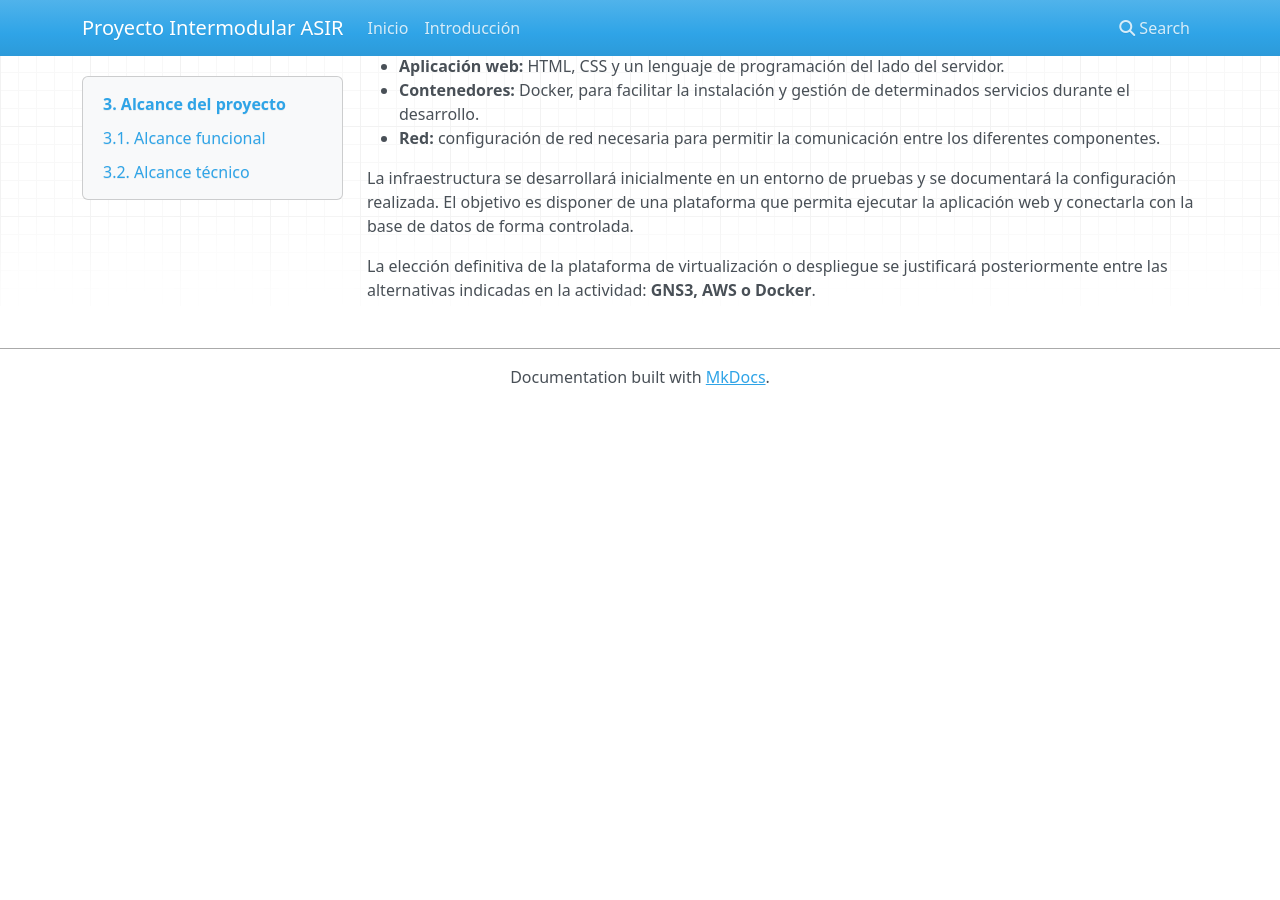
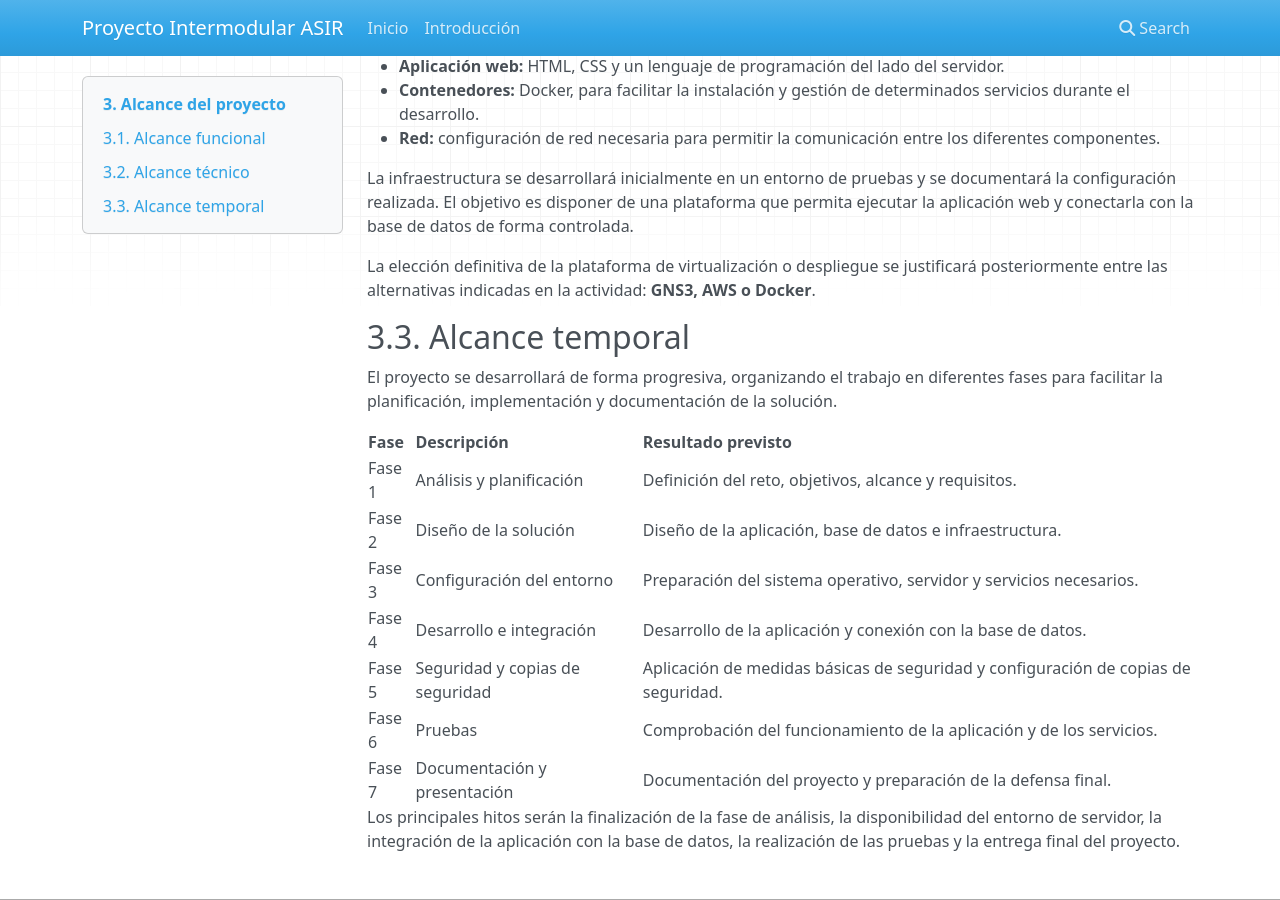
Before and after one commit to joelsanchezgalera-ship-it/Proyecto-Intermodular-ASIR, an MkDocs documentation site: the page built from docs/03_alcance.md, in a window 1280 px wide and 900 px high, scrolled down 856 px. Built offline with MkDocs 1.6.1, drawn with Linux system fonts in a browser that asks for light colours; nearby versions of some CDN libraries; before the commit the page ends 1261 px from its top, so only the background shows below that.

Commit message:
Añadido alcance temporal del proyecto

```diff
--- a/docs/03_alcance.md
+++ b/docs/03_alcance.md
@@ -38,3 +38,19 @@ Las principales tecnologías previstas son:
 La infraestructura se desarrollará inicialmente en un entorno de pruebas y se documentará la configuración realizada. El objetivo es disponer de una plataforma que permita ejecutar la aplicación web y conectarla con la base de datos de forma controlada.
 
 La elección definitiva de la plataforma de virtualización o despliegue se justificará posteriormente entre las alternativas indicadas en la actividad: **GNS3, AWS o Docker**.
+
+## 3.3. Alcance temporal
+
+El proyecto se desarrollará de forma progresiva, organizando el trabajo en diferentes fases para facilitar la planificación, implementación y documentación de la solución.
+
+| Fase | Descripción | Resultado previsto |
+|---|---|---|
+| Fase 1 | Análisis y planificación | Definición del reto, objetivos, alcance y requisitos. |
+| Fase 2 | Diseño de la solución | Diseño de la aplicación, base de datos e infraestructura. |
+| Fase 3 | Configuración del entorno | Preparación del sistema operativo, servidor y servicios necesarios. |
+| Fase 4 | Desarrollo e integración | Desarrollo de la aplicación y conexión con la base de datos. |
+| Fase 5 | Seguridad y copias de seguridad | Aplicación de medidas básicas de seguridad y configuración de copias de seguridad. |
+| Fase 6 | Pruebas | Comprobación del funcionamiento de la aplicación y de los servicios. |
+| Fase 7 | Documentación y presentación | Documentación del proyecto y preparación de la defensa final. |
+
+Los principales hitos serán la finalización de la fase de análisis, la disponibilidad del entorno de servidor, la integración de la aplicación con la base de datos, la realización de las pruebas y la entrega final del proyecto.
```
